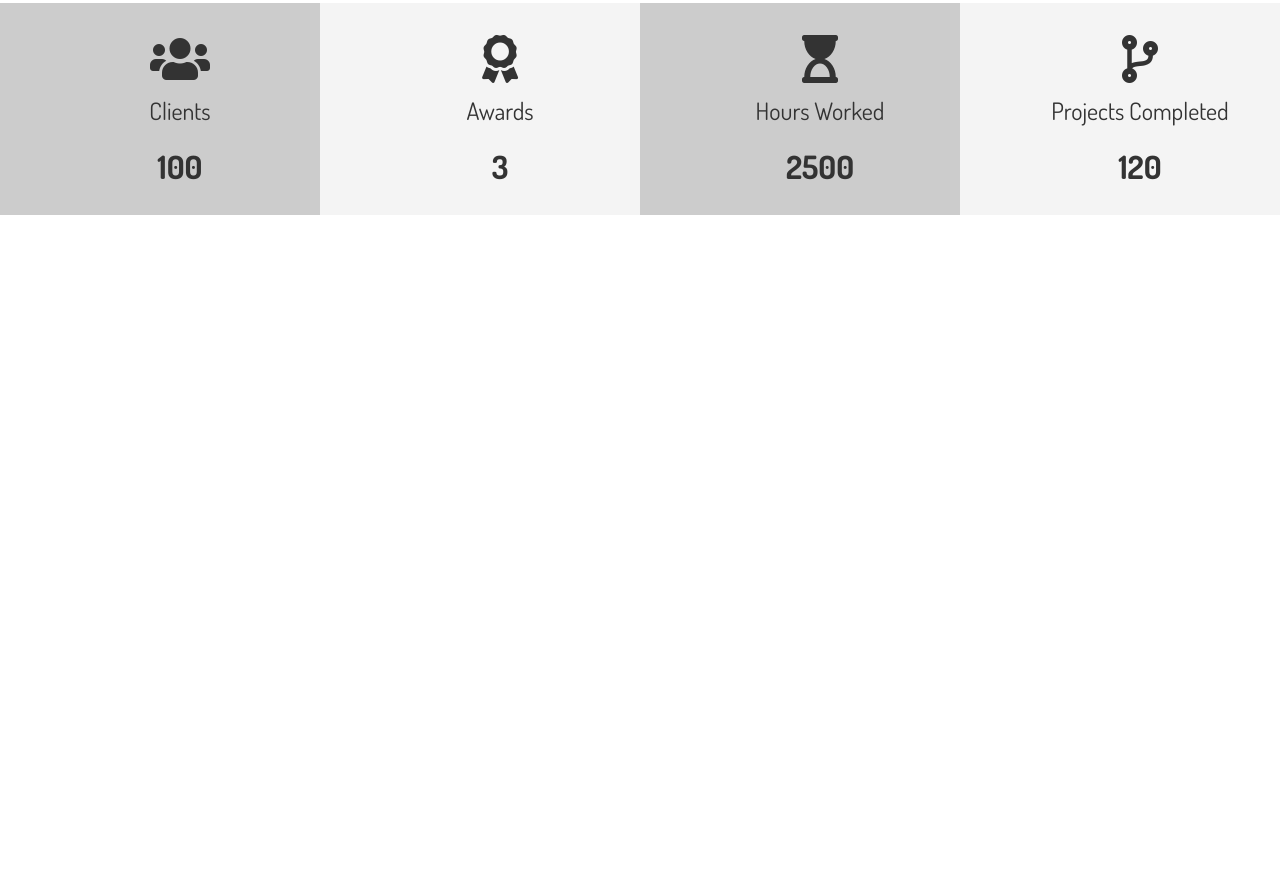
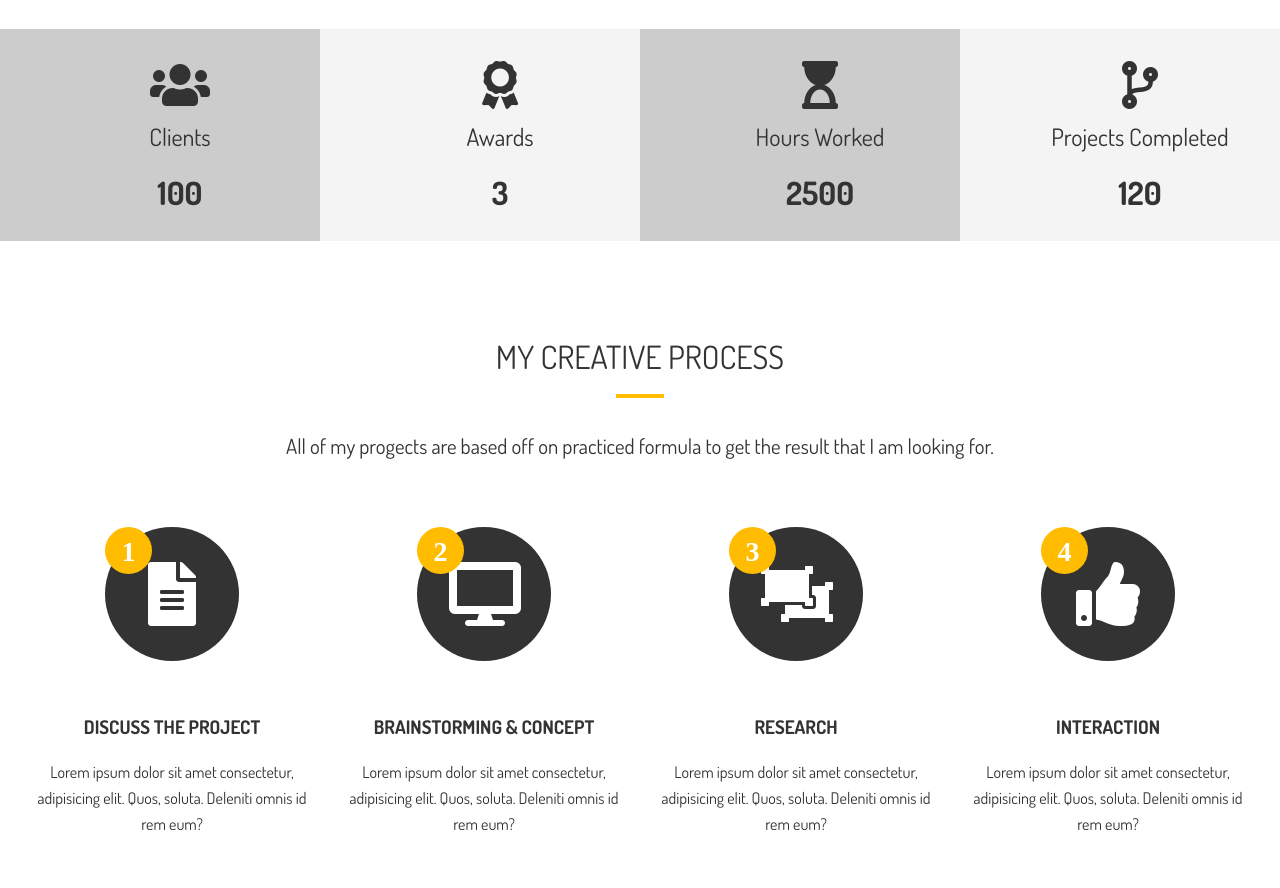
Before and after one commit to alexxuss1996/portfolio-jd-template, a website: page app/index.html in a window 1280 px wide. Shown: the part 1295-2183 px from the top of the page. Before the commit the page ends 1670 px from the top, so only its background shows below. Drawn offline with nearby package versions, Linux system fonts and the light colour scheme.

Commit message:
Process Section

```diff
--- a/app/index.html
+++ b/app/index.html
@@ -134,9 +134,49 @@
           </div>
         </div>
       </section>
-      <section id="home-c" class="text-center py-2"></section>
-      <footer id="home-footer" class="text-center py-2"></footer>
+      <!-- Section C: Process -->
+      <section id="home-c" class="text-center py-2">
+        <div class="container">
+          <h2 class="section-title">My Creative Process</h2>
+          <p class="lead">
+            All of my progects are based off on practiced formula to get the result that I am looking for.
+          </p>
+          <div class="process">
+            <div class="process-item">
+              <i class="fas fa-file-alt fa-4x process-icon my-2">
+                <div class="process-step">1</div>
+              </i>
+              <h3>Discuss The Project</h3>
+              <p>Lorem ipsum dolor sit amet consectetur, adipisicing elit. Quos, soluta. Deleniti omnis id rem eum?</p>
+            </div>
+            <div class="process-item">
+              <i class="fas fa-desktop fa-4x process-icon my-2">
+                <div class="process-step">2</div>
+              </i>
+              <h3>
+                Brainstorming &amp; Concept
+              </h3>
+              <p>Lorem ipsum dolor sit amet consectetur, adipisicing elit. Quos, soluta. Deleniti omnis id rem eum?</p>
+            </div>
+            <div class="process-item">
+              <i class="fas fa-object-ungroup fa-4x process-icon my-2">
+                <div class="process-step">3</div>
+              </i>
+              <h3>Research</h3>
+              <p>Lorem ipsum dolor sit amet consectetur, adipisicing elit. Quos, soluta. Deleniti omnis id rem eum?</p>
+            </div>
+            <div class="process-item">
+              <i class="fas fa-thumbs-up fa-4x process-icon my-2">
+                <div class="process-step">4</div>
+              </i>
+              <h3>Interaction</h3>
+              <p>Lorem ipsum dolor sit amet consectetur, adipisicing elit. Quos, soluta. Deleniti omnis id rem eum?</p>
+            </div>
+          </div>
+        </div>
+      </section>
     </main>
+    <footer id="home-footer" class="text-center py-2"></footer>
     <script src="js/app.min.js"></script>
   </body>
 </html>
--- a/app/scss/_config.scss
+++ b/app/scss/_config.scss
@@ -14,7 +14,7 @@ sans-serif; // System Font Family
 // Bootstrap compatible gutter variable => $gutter
 $grid-gutter-width: 20px;
 $gutter: $grid-gutter-width;
-$line-width: 30px;
+$line-width: 3rem;
 // FONTS LOAD SECTION
 
 @mixin font($fname, $fstyle, $fweight, $furl) {
@@ -24,6 +24,17 @@ $line-width: 30px;
 		font-weight: $fweight;
 		// font-display: swap; // Uncomment to initially display system fonts
 		src: local($fname), url($furl) format('woff2');
+	}
+}
+
+@function set-text-color($color) {
+	@if(lightness($color) < 50) {
+		@return #fefefe;
+	}
+
+	@else {
+		@return #111;
+
 	}
 }
 
--- a/app/scss/_utilities.scss
+++ b/app/scss/_utilities.scss
@@ -120,3 +120,22 @@ input[class^="btn-"]:hover {
 		margin: 4rem;
 	}
 }
+
+.section-title {
+	position: relative;
+	display: inline-block;
+	text-align: center;
+	font-size: 2rem;
+	font-weight: 400;
+
+	&::after {
+		content: '';
+		position: absolute;
+		height: 4px;
+		width: $line-width;
+		bottom: -($line-width / 3);
+		transform: translateX(-50%);
+		left: 50%;
+		background-color: $main-color;
+	}
+}
--- a/app/scss/main.scss
+++ b/app/scss/main.scss
@@ -110,22 +110,6 @@ img {
 	z-index: 2;
 }
 
-.section-title {
-	position: relative;
-	display: inline-block;
-
-	&::after {
-		content: '';
-		position: absolute;
-		height: 4px;
-		width: $line-width;
-		bottom: -($line-width / 2);
-		transform: translateX(-50%);
-		left: 50%;
-		background-color: $main-color;
-	}
-}
-
 #home {
 	&-a {
 		.specials {
@@ -172,4 +156,51 @@ img {
 			}
 		}
 	}
+
+	&-c {
+		.process {
+			display: grid;
+			grid-template-columns: repeat(4, 1fr);
+			grid-gap: 1rem;
+			text-align: center;
+
+			&-icon {
+				position: relative;
+				background-color: $dark-color;
+				border-radius: 50%;
+				color: #fff;
+				padding: 2rem;
+				width: 70px;
+				height: 70px;
+				line-height: 70px;
+				text-align: center;
+				transition: all 1s;
+
+				&:hover {
+					width: 90px;
+					height: 90px;
+					line-height: 90px;
+					background-color: $main-color;
+
+					.process-step {
+						background-color: $dark-color;
+					}
+				}
+			}
+
+			&-step {
+				font-size: 1.75rem;
+				position: absolute;
+				left: 0;
+				top: 0;
+				background-color: $main-color;
+				height: 15px;
+				width: 15px;
+				line-height: 15px;
+				border-radius: 50%;
+				padding: 1rem;
+				transition: all 1s;
+			}
+		}
+	}
 }
```
Also changed, not shown: app/css/app.min.css.
